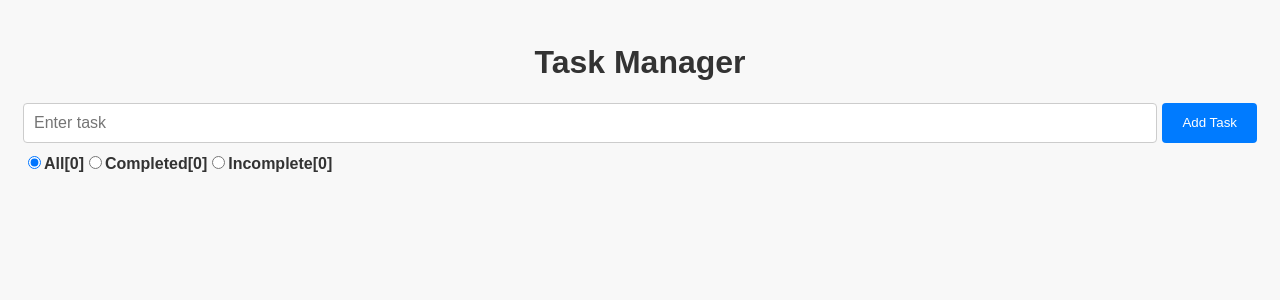
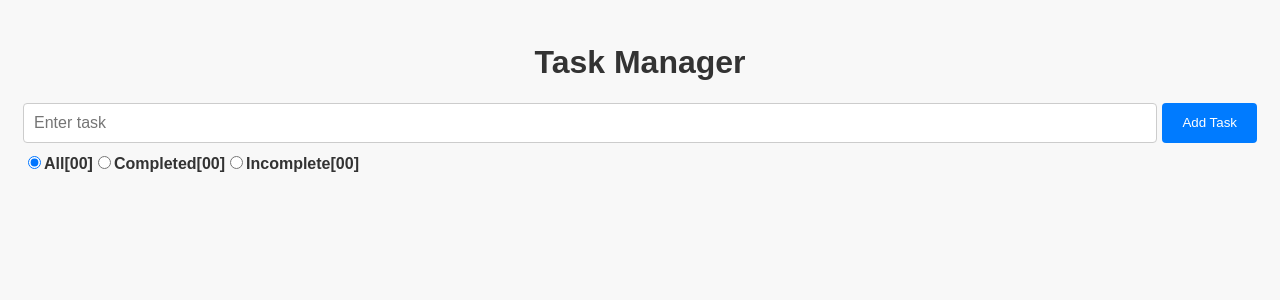
Before and after one commit to namansharma3007/Task-Manager, a React (Create React App) app: page / in a window 1280 px wide. Shown: the top 300 px of the page. Built offline with nearby package versions, Linux system fonts and the light colour scheme.

Commit message:
filter changes

```diff
--- a/src/App.js
+++ b/src/App.js
@@ -67,8 +67,10 @@ function FilterOptions({ filter, setFilter, tasks }) {
   };
 
   // Calculate the count based on the filtered tasks
-  const count = tasks.length;
-
+  const totalTasks = tasks.length < 10 ? `0${tasks.length}` : tasks.length;
+  const completedTotal = tasks.filter((task) => task.completed).length;
+  const completed = completedTotal < 10 ? `0${completedTotal}` : completedTotal;
+  const incompleted = (+totalTasks - +completed) < 10 ? `0${+totalTasks - +completed}` : +totalTasks - +completed;
   return (
     <div>
       <label>
@@ -79,7 +81,7 @@ function FilterOptions({ filter, setFilter, tasks }) {
           checked={filter === 'all'}
           onChange={handleFilterChange}
         />
-        All[{count}]
+        All[{totalTasks}]
       </label>
       <label>
         <input
@@ -89,7 +91,7 @@ function FilterOptions({ filter, setFilter, tasks }) {
           checked={filter === 'completed'}
           onChange={handleFilterChange}
         />
-        Completed[{tasks.filter((task) => task.completed).length}]
+        Completed[{completed}]
       </label>
       <label>
         <input
@@ -99,7 +101,7 @@ function FilterOptions({ filter, setFilter, tasks }) {
           checked={filter === 'incomplete'}
           onChange={handleFilterChange}
         />
-        Incomplete[{tasks.filter((task) => !task.completed).length}]
+        Incomplete[{incompleted}]
       </label>
     </div>
   );
```
